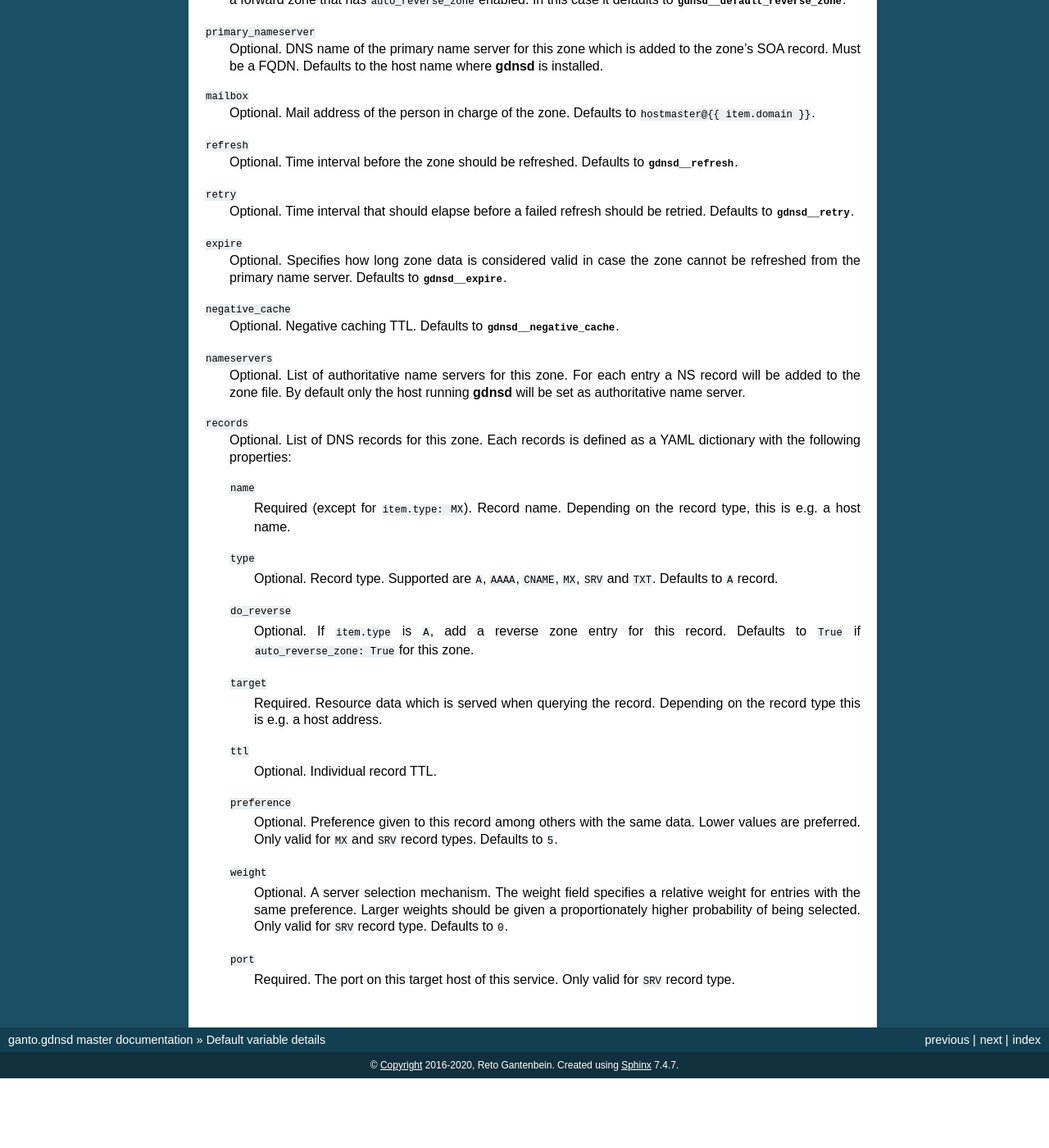
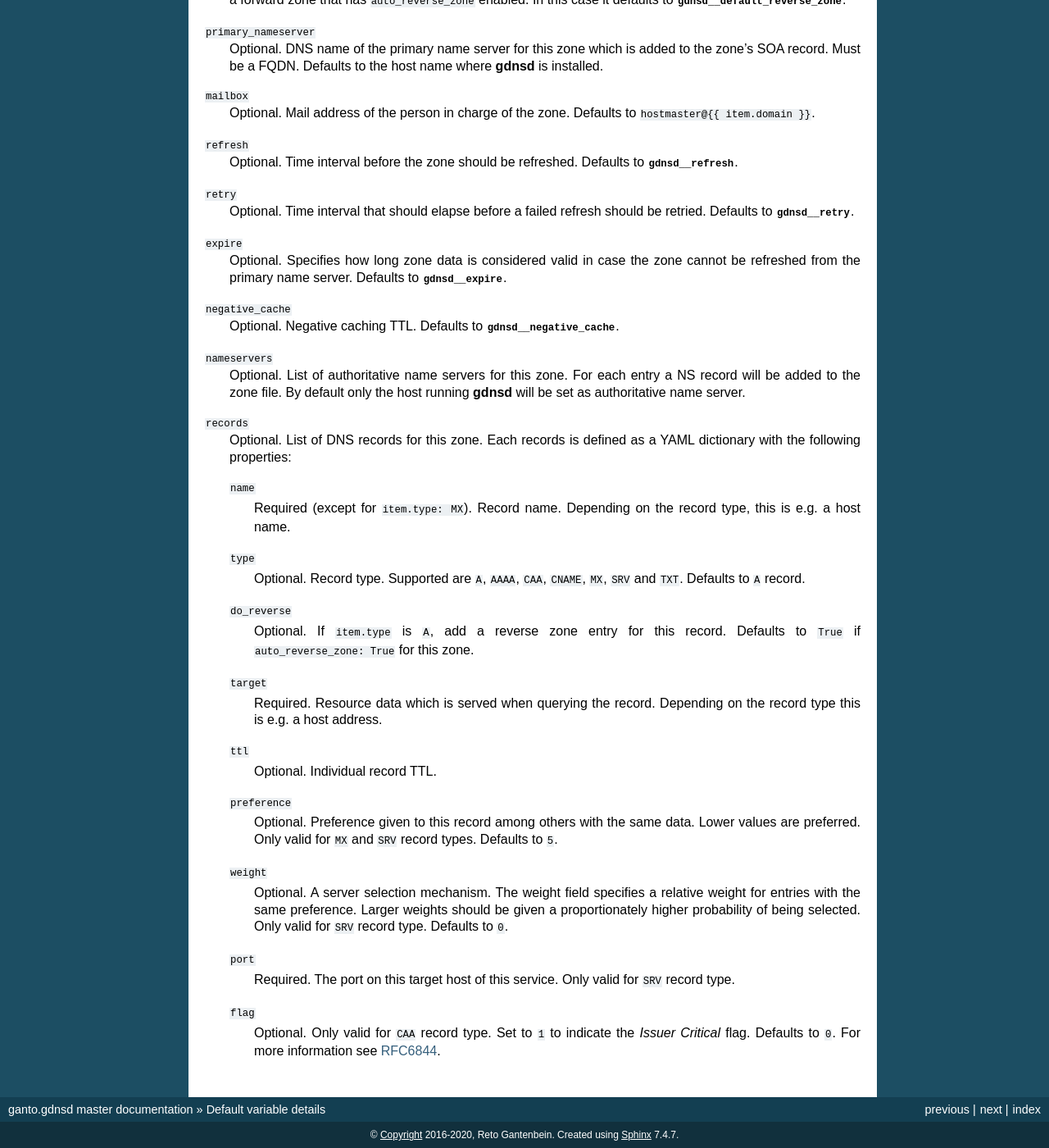
Before and after one commit to ganto/ansible-gdnsd, a Sphinx documentation site: the page built from docs/defaults-detailed.rst, in a window 1280 px wide and 1400 px high, scrolled down 548 px. Shown: the whole window at 82% size. Built offline with Sphinx 7.4.7, drawn with Linux system fonts in a browser that asks for light colours; pages that are not in the unit, such as notebooks, are missing from menus; before the commit the page ends 1863 px from its top, so only the background shows below that.

Commit message:
templates: Add support for CAA record type

```diff
--- a/docs/defaults-detailed.rst
+++ b/docs/defaults-detailed.rst
@@ -73,8 +73,8 @@ YAML dictionary with the following parameters:
     record type, this is e.g. a host name.
 
   ``type``
-    Optional. Record type. Supported are ``A``, ``AAAA``, ``CNAME``, ``MX``,
-    ``SRV`` and ``TXT``. Defaults to ``A`` record.
+    Optional. Record type. Supported are ``A``, ``AAAA``, ``CAA``, ``CNAME``,
+    ``MX``, ``SRV`` and ``TXT``. Defaults to ``A`` record.
 
   ``do_reverse``
     Optional. If ``item.type`` is ``A``, add a reverse zone entry for this
@@ -101,3 +101,8 @@ YAML dictionary with the following parameters:
   ``port``
     Required. The port on this target host of this service. Only valid for
     ``SRV`` record type.
+
+  ``flag``
+    Optional. Only valid for ``CAA`` record type. Set to ``1`` to indicate the
+    *Issuer Critical* flag. Defaults to ``0``. For more information see
+    `RFC6844 <https://tools.ietf.org/html/rfc6844>`_.
```
Also changed, not shown: 1 other file.
